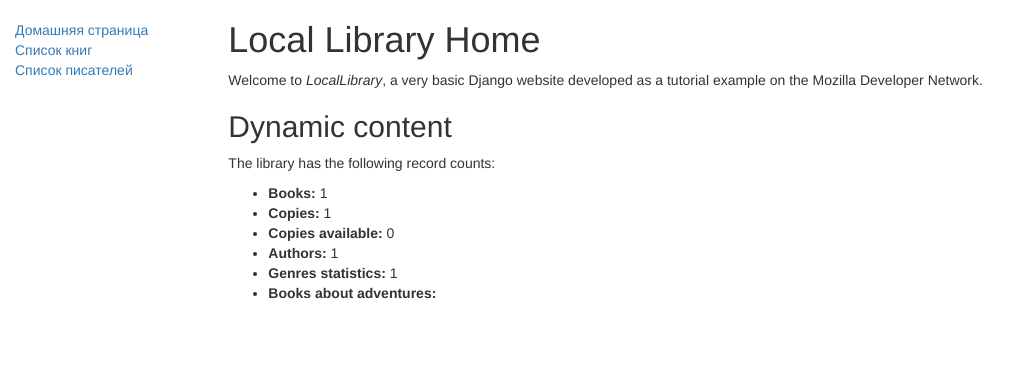
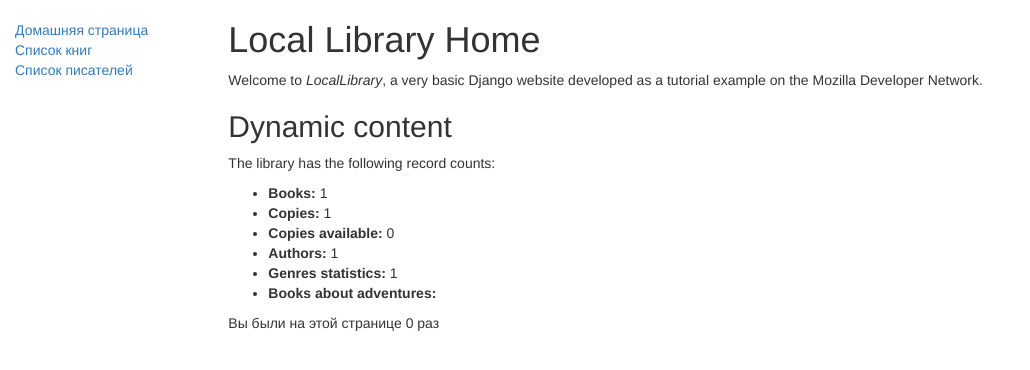
Before and after one commit to Daria0008/LocalLibrary, a Django app: page /catalog/ in a window 1280 px wide. Shown: the top 370 px of the page, without its empty margins (0-1030 px from the left). Run offline with Django 3.2, Linux system fonts and the light colour scheme; tables that the repository leaves empty hold one stand-in row (values such as "Sample post"); some libraries are stand-ins or nearby versions.

Commit message:
Small counter for main page adn explication of sessions

```diff
--- a/catalog/templates/index.html
+++ b/catalog/templates/index.html
@@ -19,4 +19,8 @@
     <li><strong>Books about adventures:</strong> {{ title_word }}</li>
   </ul>
 
+  <p>
+    Вы были на этой странице {{ num_visits }} раз
+  </p>
+
 {% endblock %}
--- a/catalog/views.py
+++ b/catalog/views.py
@@ -14,6 +14,9 @@
     num_genres = Genre.objects.count()
     title_word = Book.display_genre
 
+    num_visits = request.session.get('num_visits', 0)
+    request.session['num_visits'] = num_visits + 1
+
     return render(request, 'index.html',
         context = {'num_books': num_books,
                  'num_instances': num_instances,
@@ -21,6 +24,7 @@
                  'num_authors': num_authors,
                  'num_genres': num_genres,
                  'title_word': title_word,
+                 'num_visits': num_visits,
         }
     )
 
```
